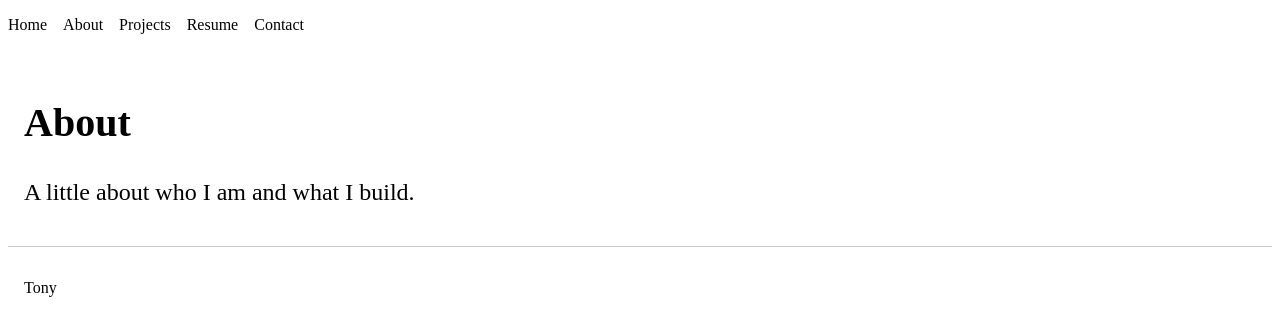
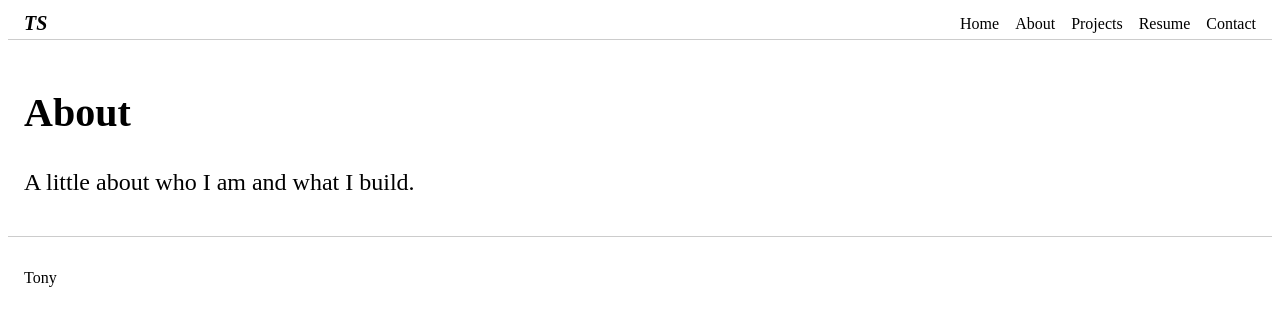
Before and after one commit to Tony-Skog/Portfolio-Website, a React app in the folder frontend/: page /about in a window 1280 px wide. Shown: the top 336 px of the page. Built offline with nearby package versions, Linux system fonts and the light colour scheme; the HTML template or start-up script is replaced by a standard one.

Commit message:
starter nav bar

```diff
--- a/frontend/src/components/navbar.jsx
+++ b/frontend/src/components/navbar.jsx
@@ -1,18 +1,40 @@
+import { useState } from 'react'
 import { Link } from 'react-router'
 
+const links = [
+    { to: '/', label: 'Home' },
+    { to: '/about', label: 'About' },
+    { to: '/projects', label: 'Projects' },
+    { to: '/resume', label: 'Resume' },
+    { to: '/contact', label: 'Contact' },
+]
+
 function Navbar() {
+    const [open, setOpen] = useState(false)
+
     return(
-        <>
-            <nav>
-                <ul>
-                    <li><Link to="/">Home</Link></li>
-                    <li><Link to="/about">About</Link></li>
-                    <li><Link to="/projects">Projects</Link></li>
-                    <li><Link to="/resume">Resume</Link></li>
-                    <li><Link to="/contact">Contact</Link></li>
-                </ul>
-            </nav>
-        </>
+        <nav className="navbar">
+            <span className="navbar-initials">TS</span>
+            <button
+                type="button"
+                className="hamburger"
+                aria-expanded={open}
+                aria-controls="navbar-menu"
+                aria-label="Toggle navigation"
+                onClick={() => setOpen(!open)}
+            >
+                <span className="hamburger-bar" />
+                <span className="hamburger-bar" />
+                <span className="hamburger-bar" />
+            </button>
+            <ul id="navbar-menu" className={open ? 'navbar-menu is-open' : 'navbar-menu'}>
+                {links.map((link) => (
+                    <li key={link.to}>
+                        <Link to={link.to} onClick={() => setOpen(false)}>{link.label}</Link>
+                    </li>
+                ))}
+            </ul>
+        </nav>
     )
 }
 
--- a/frontend/src/portfolio.css
+++ b/frontend/src/portfolio.css
@@ -7,13 +7,44 @@
     font-size: 1.5rem;
     color: black;
 }
-nav ul{
+.navbar{
+    position: relative;
+    display: flex;
+    align-items: center;
+    padding: 0.25rem 1rem;
+    border-bottom: 1px solid #ccc;
+}
+.navbar-initials{
+    font-size: 1.25rem;
+    font-weight: bold;
+    font-style: italic;
+    color: black;
+}
+.hamburger{
+    display: none;
+    flex-direction: column;
+    justify-content: center;
+    gap: 5px;
+    width: .2rem;
+    height: 1rem;
+    padding: 0;
+    background: none;
+    border: none;
+    cursor: pointer;
+}
+.hamburger-bar{
+    display: block;
+    width: 22px;
+    height: 2px;
+    margin: 0 auto;
+    background: black;
+}
+.navbar-menu{
     list-style: none;
-    display: flex;
-    gap: 1rem;
+    margin: 0;
     padding: 0;
 }
-nav a{
+.navbar-menu a{
     text-decoration: none;
     color: black;
 }
@@ -24,3 +55,42 @@ footer{
     padding: 1rem;
     border-top: 1px solid #ccc;
 }
+@media (min-width: 768px) and (orientation: landscape){
+    .navbar-menu{
+        display: flex;
+        gap: 1rem;
+        margin-left: auto;
+    }
+}
+@media (max-width: 767px), (orientation: portrait){
+.hamburger{
+        display: flex;
+        margin-left: auto;
+    }
+    .navbar-menu{
+        display: none;
+        position: absolute;
+        top: 100%;
+        right: 0;
+        z-index: 10;
+        flex-direction: column;
+        min-width: 160px;
+        margin: 0;
+        padding: 0.5rem 0;
+        background: white;
+        border: 1px solid #ccc;
+        border-radius: 4px;
+        box-shadow: 0 4px 12px rgba(0, 0, 0, 0.15);
+    }
+    .navbar-menu.is-open{
+        display: flex;
+    }
+    .navbar-menu a{
+        display: block;
+        padding: 0.75rem 1rem;
+        white-space: nowrap;
+    }
+    .navbar-menu a:hover{
+        background: #f0f0f0;
+    }
+}
```
